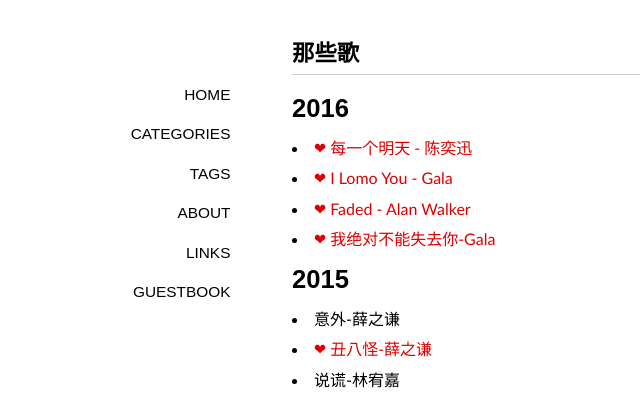
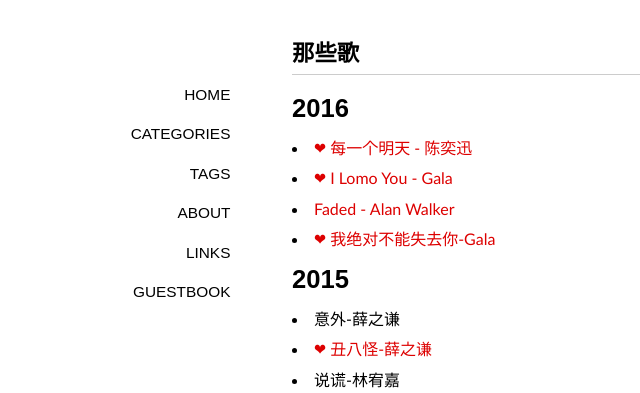
Before and after one commit to ohmyfish/ohmyfish.github.io, a Jekyll site: the page built from _posts/2015-09-01-那些歌.md, in a window 1280 px wide and 900 px high. Shown: the top 393 px of the window, without its empty margins (48-688 px from the left). Built offline with Jekyll 4.4.1, drawn with Linux system fonts in a browser that asks for light colours; nearby versions of some CDN libraries; some web fonts are replaced; library files that are not in the unit come from our copies; comment, search, counter and statistics services are not loaded.

```diff
--- a/_posts/2015-09-01-那些歌.md
+++ b/_posts/2015-09-01-那些歌.md
@@ -8,7 +8,7 @@ tags: [墨写旧时光]
 # 2016
 - [❤ 每一个明天 - 陈奕迅](http://music.163.com/#/song?id=28160871)
 - [❤ I Lomo You - Gala](http://music.163.com/#/m/song?id=28815416)
-- [❤ Faded - Alan Walker](http://music.163.com/#/song?id=36990266)
+- [Faded - Alan Walker](http://music.163.com/#/song?id=36990266)
 - [❤ 我绝对不能失去你-Gala](http://music.163.com/#/song?id=29535690)
 
 # 2015
```
